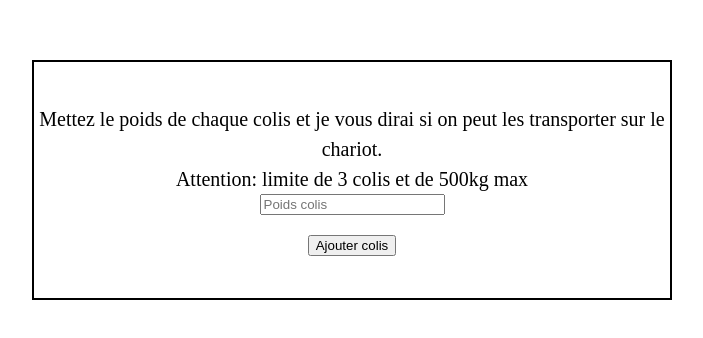
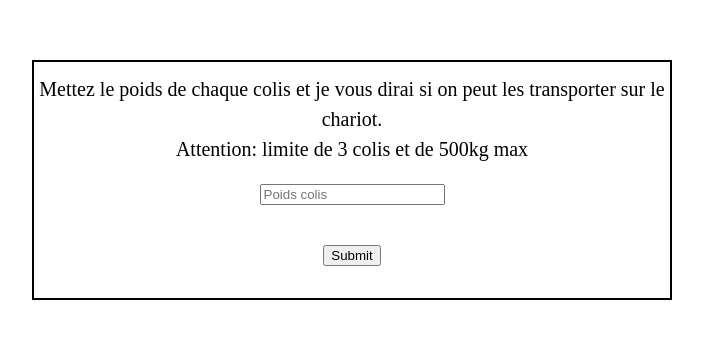
Before and after one commit to BenoitMayeur/trolley, a plain HTML site: page index.html in a window 1280 px wide. Shown: the part 140-478 px from the top of the page, without its empty margins (288-991 px from the left). Drawn offline with Linux system fonts and the light colour scheme.

Commit message:
Form and CSS updated

```diff
--- a/css/screen.css
+++ b/css/screen.css
@@ -64,7 +64,7 @@ body{
 	align-items: center;
 }
 
-main{
+form{
 	border: solid black 2px;
 	width: 50vw;
 	height: 30vh;
@@ -73,10 +73,11 @@ main{
 	align-items: center;
 	justify-content: center;
 }
-p{
+label{
 	text-align: center;
 	line-height: 1.5rem;
 }
 input{
+	margin-top: 1rem;
 	margin-bottom: 1rem;
 }
--- a/index.html
+++ b/index.html
@@ -7,16 +7,16 @@
     <title>Chariot</title>
 </head>
 <body>
-    <main>
-        <p>
+    <form>
+        <label>
             Mettez le poids de chaque colis et je vous dirai si on peut les transporter sur le chariot.<br>
             Attention: limite de 3 colis et de 500kg max
-        </p>
+        </label>
         <input type="number" id="weight_parcel" placeholder="Poids colis">
-        <button id="submit">Ajouter colis</button>
+        <input type="submit" id="submit">
         <output id="total_weight"></output>
         <span id="message_parcel"></span>
-    </main>
+    </form>
     <script src="js/main.js"></script>
 </body>
 </html>
```
